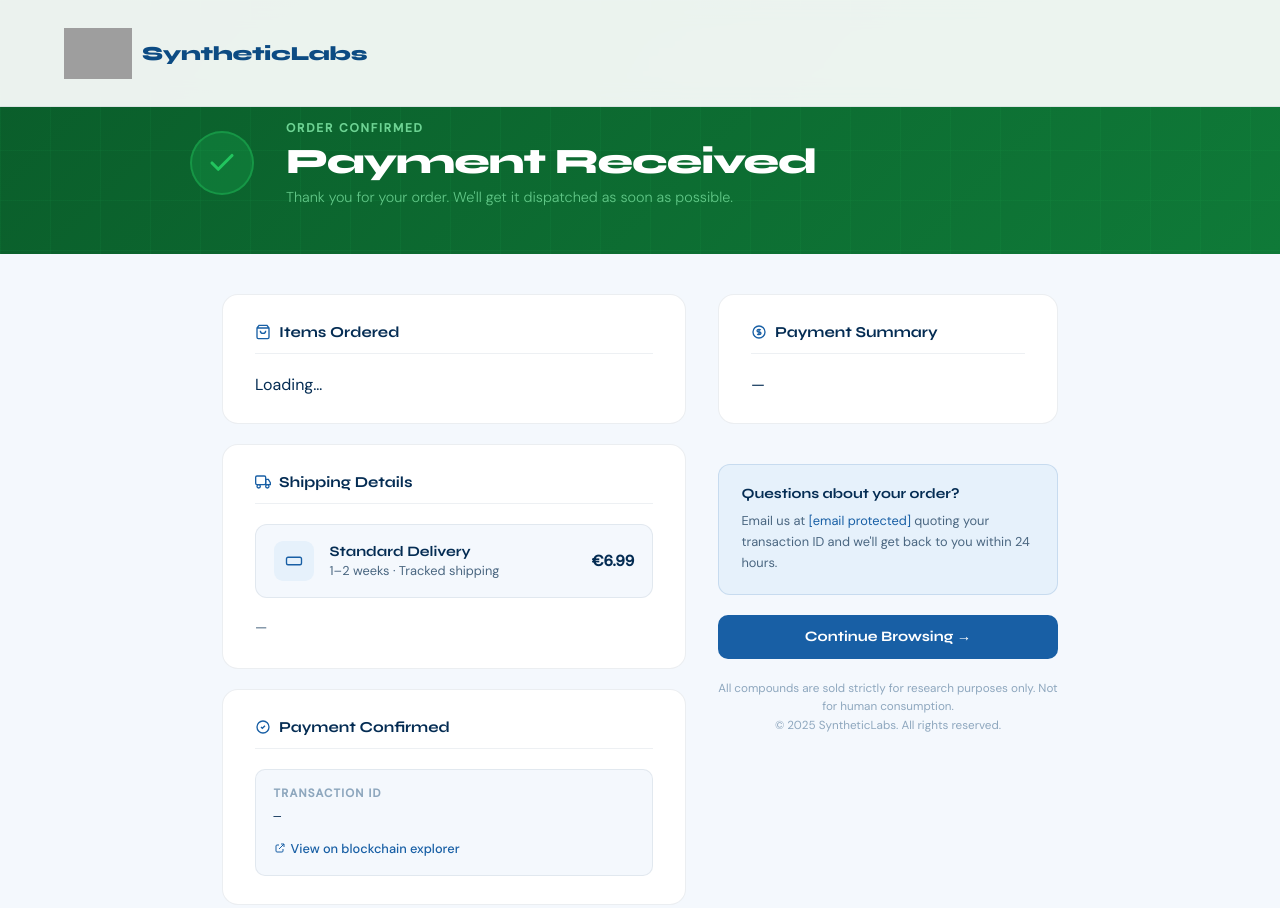
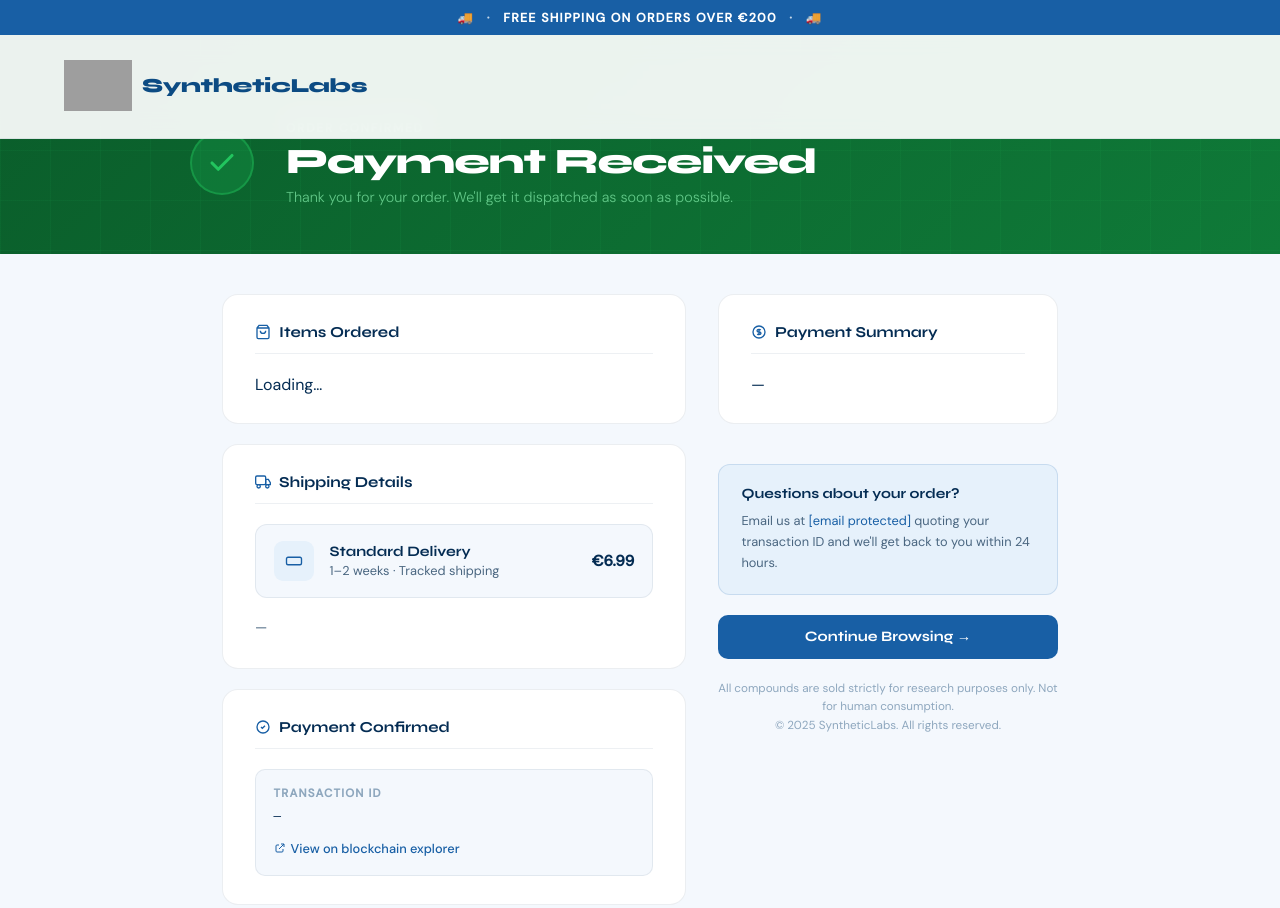
Before and after one commit to arnkeenan-gif/beta-6, a website: page confirmation.html in a window 1280 px wide. Shown: the top 908 px of the page. Drawn offline with Linux system fonts and the light colour scheme; grey boxes are pictures that could not be loaded.

Commit message:
Update confirmation.html

```diff
--- a/confirmation.html
+++ b/confirmation.html
@@ -1,6 +1,6 @@
 <!DOCTYPE html>
 <html lang="en">
-<head> <link rel="icon" type="image/svg+xml" href="https://dox3h6yxkzib2.cloudfront.net/9a776236fadadb9283756501e2c67123.svg">
+<head>
 <meta charset="UTF-8">
 <meta name="viewport" content="width=device-width, initial-scale=1.0">
 <title>Order Confirmed — SyntheticLabs</title>
@@ -17,7 +17,7 @@ html { scroll-behavior: smooth; }
 body { font-family: 'DM Sans', sans-serif; background: var(--off-white); color: var(--blue-deep); overflow-x: hidden; }
 
 nav {
-  position: fixed; top: 0; left: 0; right: 0; z-index: 100;
+  position: fixed; top: 32px; left: 0; right: 0; z-index: 100;
   display: flex; align-items: center; justify-content: space-between;
   padding: 1.2rem 4rem;
   background: rgba(255,255,255,0.92); backdrop-filter: blur(12px);
@@ -152,9 +152,27 @@ nav {
   .confirm-wrap { grid-template-columns:1fr; padding:1.5rem 1rem 4rem; }
   .right-col { order:-1; }
 }
+  .shipping-banner {
+    background: #185FA5;
+    color: white;
+    text-align: center;
+    padding: 0.6rem 1rem;
+    font-size: 0.78rem;
+    font-weight: 600;
+    letter-spacing: 0.1em;
+    text-transform: uppercase;
+    position: fixed;
+    top: 0; left: 0; right: 0;
+    z-index: 201;
+  }
+  .shipping-banner span { opacity: 0.75; margin: 0 8px; }
 </style>
 </head>
 <body>
+<div class="shipping-banner">
+  🚚 <span>·</span> FREE SHIPPING ON ORDERS OVER €200 <span>·</span> 🚚
+</div>
+
 
 <nav>
   <a href="index.html" class="logo">
```
